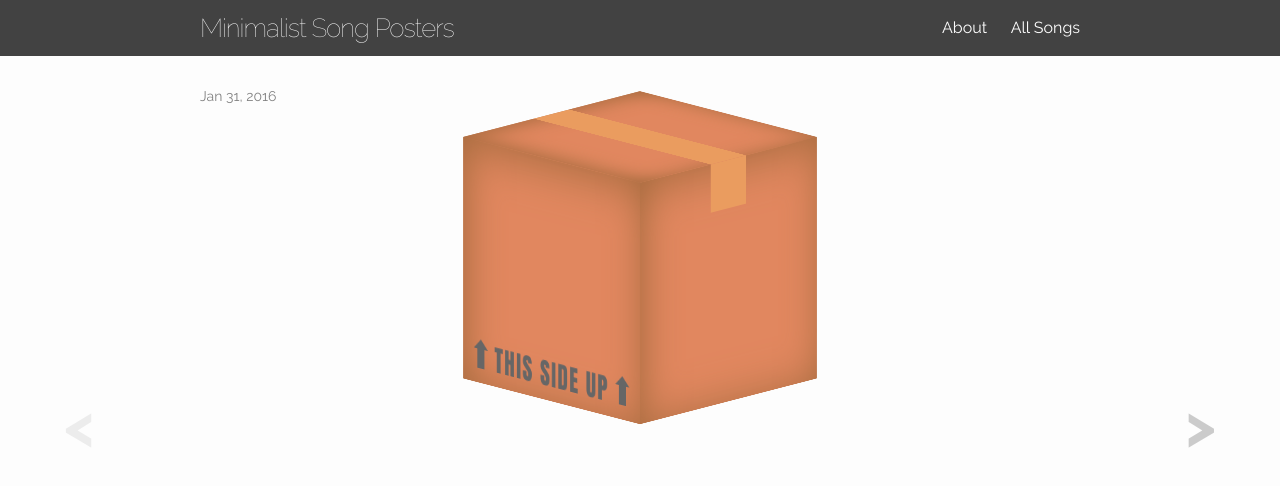
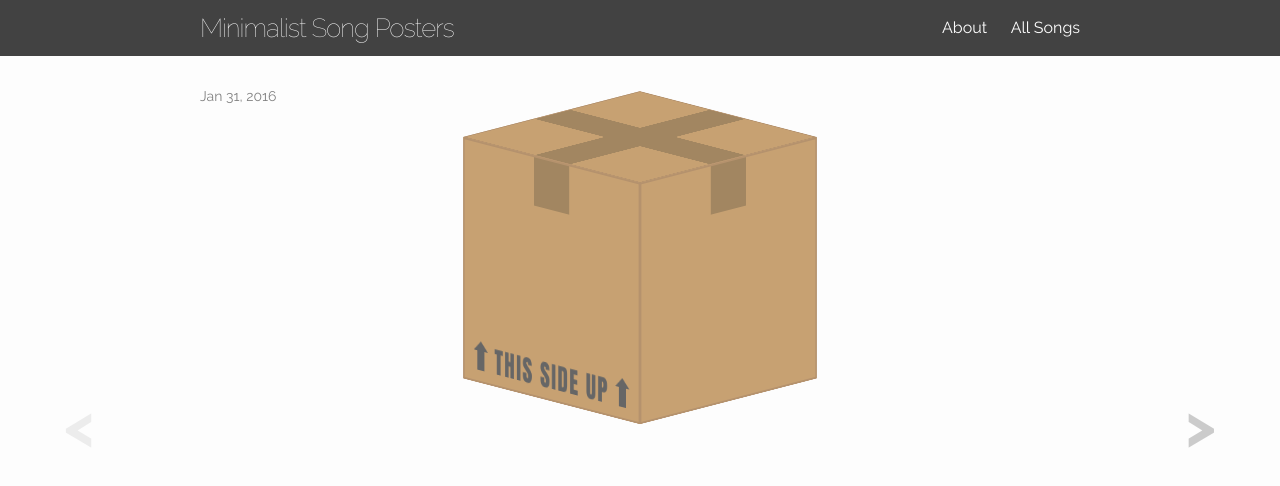
Before and after one commit to AshBardhan/Minimalist-Song-Posters, a Jekyll site: the page built from _posts/2016-01-31-man-in-the-box.md, in a window 1280 px wide. Shown: the top 486 px of the page. Built offline with Jekyll 4.4.1, drawn with Linux system fonts in a browser that asks for light colours.

Commit message:
Dual box tape and color change

```diff
--- a/_sass/_songs.scss
+++ b/_sass/_songs.scss
@@ -4,6 +4,7 @@
 
 $cube-size: 250px;
 $cube-tape-size: 50px;
+$cube-tape-color: #A28661;
 
 .cube {
 	position: relative;
@@ -17,8 +18,9 @@ $cube-tape-size: 50px;
 	position: absolute;
 	width: $cube-size;
 	height: $cube-size;
-	background: #e1875f;
-	box-shadow: inset 5px 5px 50px #a56b3e;
+	background: #C7A172;
+	//box-shadow: inset 5px 5px 50px #d4ba76;
+	border: 2px solid #B5926D;
 	color: #666;
 	font-family: Impact;
 	font-size: 30px;
@@ -42,7 +44,7 @@ $cube-tape-size: 50px;
 		height: $cube-tape-size;
 		left: calc(50% - 25px);
 		top: 0;
-		background: #EA9C5F;
+		background: $cube-tape-color;
 	}
 }
 
@@ -55,14 +57,18 @@ $cube-tape-size: 50px;
 	transform: rotateX(-90deg) translateY(-$cube-size / 2);
 	transform-origin: top center;
 
-	&:before {
+	&:before, &:after {
 		content: "";
 		position: absolute;
 		width: 100%;
 		height: $cube-tape-size;
 		top: calc(50% -  #{$cube-tape-size}/2);
 		left: 0;
-		background: #EA9C5F;
+		background: $cube-tape-color;
+	}
+
+	&:after {
+		transform: rotateZ(90deg);
 	}
 }
 
@@ -74,6 +80,16 @@ $cube-tape-size: 50px;
 .front {
 	transform: translateZ($cube-size / 2);
 	padding-top: 200px;
+
+	&:before {
+		content: "";
+		position: absolute;
+		width: $cube-tape-size;
+		height: $cube-tape-size;
+		left: calc(50% - 25px);
+		top: 0;
+		background: $cube-tape-color;
+	}
 }
 
 @keyframes spin {
```
